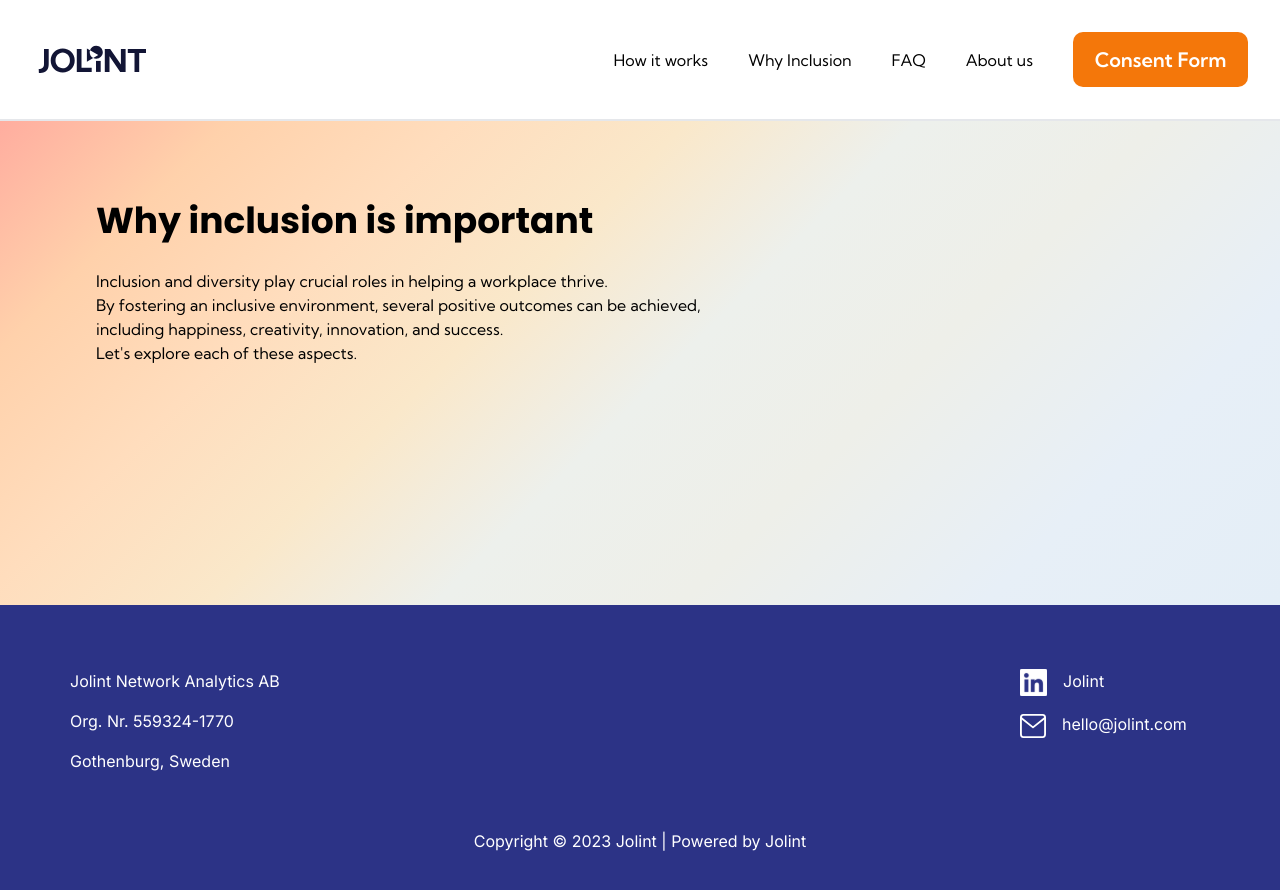
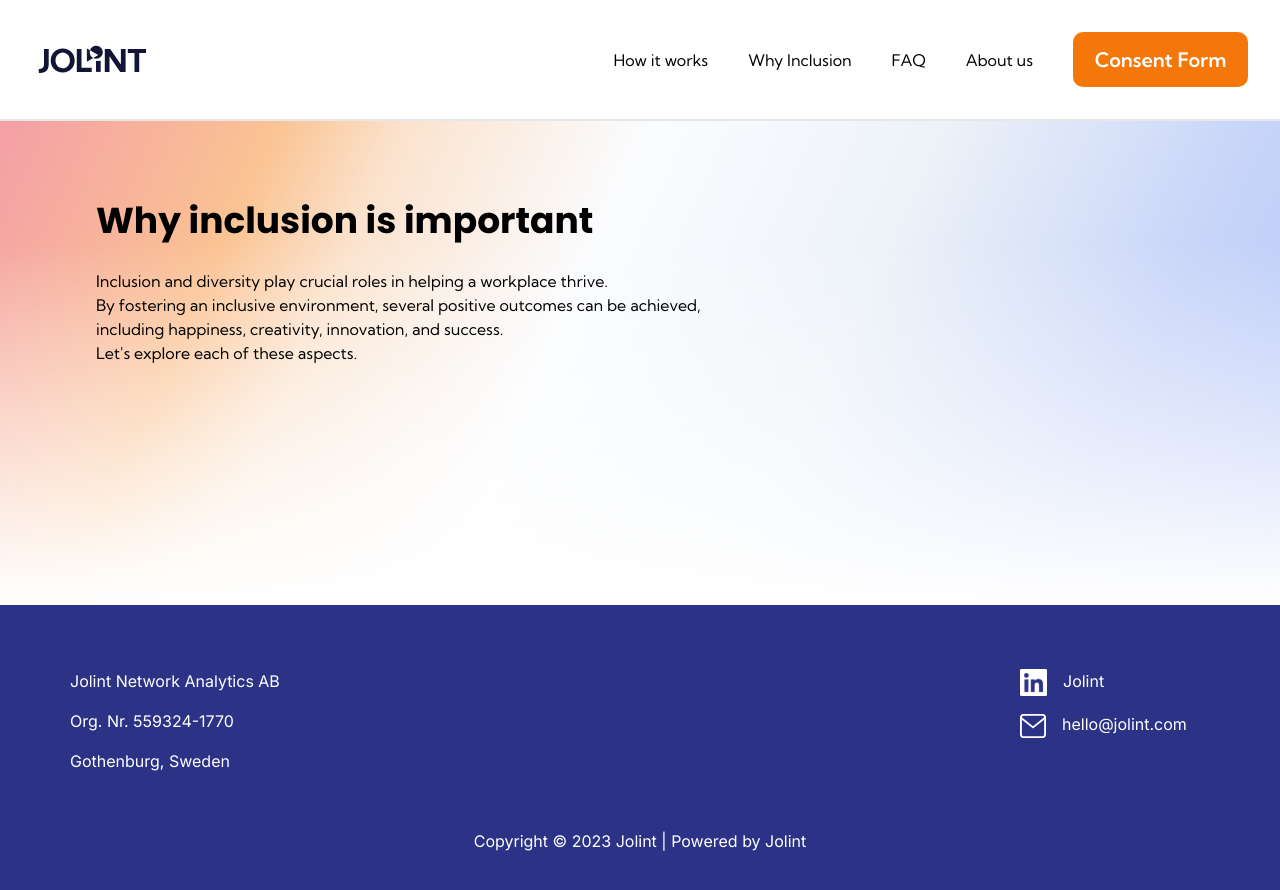
Before and after one commit to tessceciliaj/jolint-web, a Next.js app: page /inclusion in a window 1280 px wide. Shown: the top 890 px of the page. Built offline with nearby package versions, Linux system fonts and the light colour scheme.

Commit message:
change color gradient

```diff
--- a/app/globals.css
+++ b/app/globals.css
@@ -28,7 +28,7 @@
     @apply w-[16px] h-[16px] border-[1px] bg-activeBlue border-activeBlue rounded-full;
 }
 
-.inclusion-gradient {
+/* .inclusion-gradient {
     background-image: linear-gradient(
         135deg,
         rgba(255, 173, 159, 1) 0%,
@@ -40,7 +40,23 @@
         rgba(231, 239, 247, 1) 83%,
         rgba(228, 238, 247, 1) 100%
     );
-}
+} */
+
+.inclusion-gradient {
+    background: linear-gradient(180deg, #ffffff00 25%, #ffffff 100%),
+      linear-gradient(
+        294.06deg,
+        rgba(7, 63, 234, 0.28) 3.45%,
+        rgba(84, 124, 235, 0.321729) 16.23%,
+        rgba(209, 223, 237, 0.39) 37.14%,
+        rgba(250, 252, 255, 0.9) 56.35%,
+        rgba(250, 220, 194, 0.81) 72.85%,
+        rgba(250, 187, 132, 0.88) 81.4%,
+        rgba(229, 32, 48, 0.432) 100%,
+        rgba(229, 32, 48, 0.87) 100%
+      );
+  }
+
 .formBoxHover {
     @apply cursor-pointer sm:hover:border-checkmarkGreen sm:hover:ring-checkmarkGreen sm:hover:ring-2 ring-inset;
 }
```
